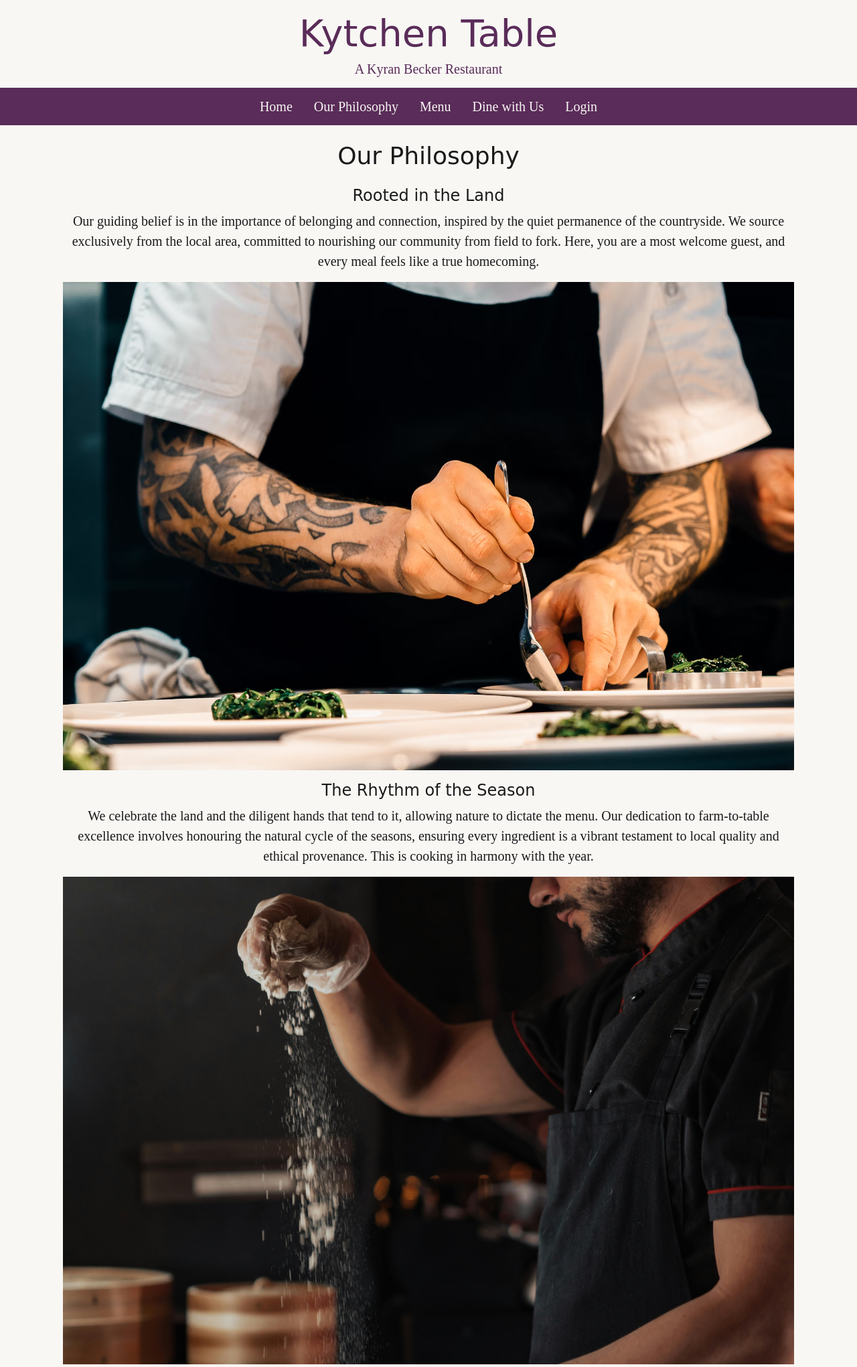
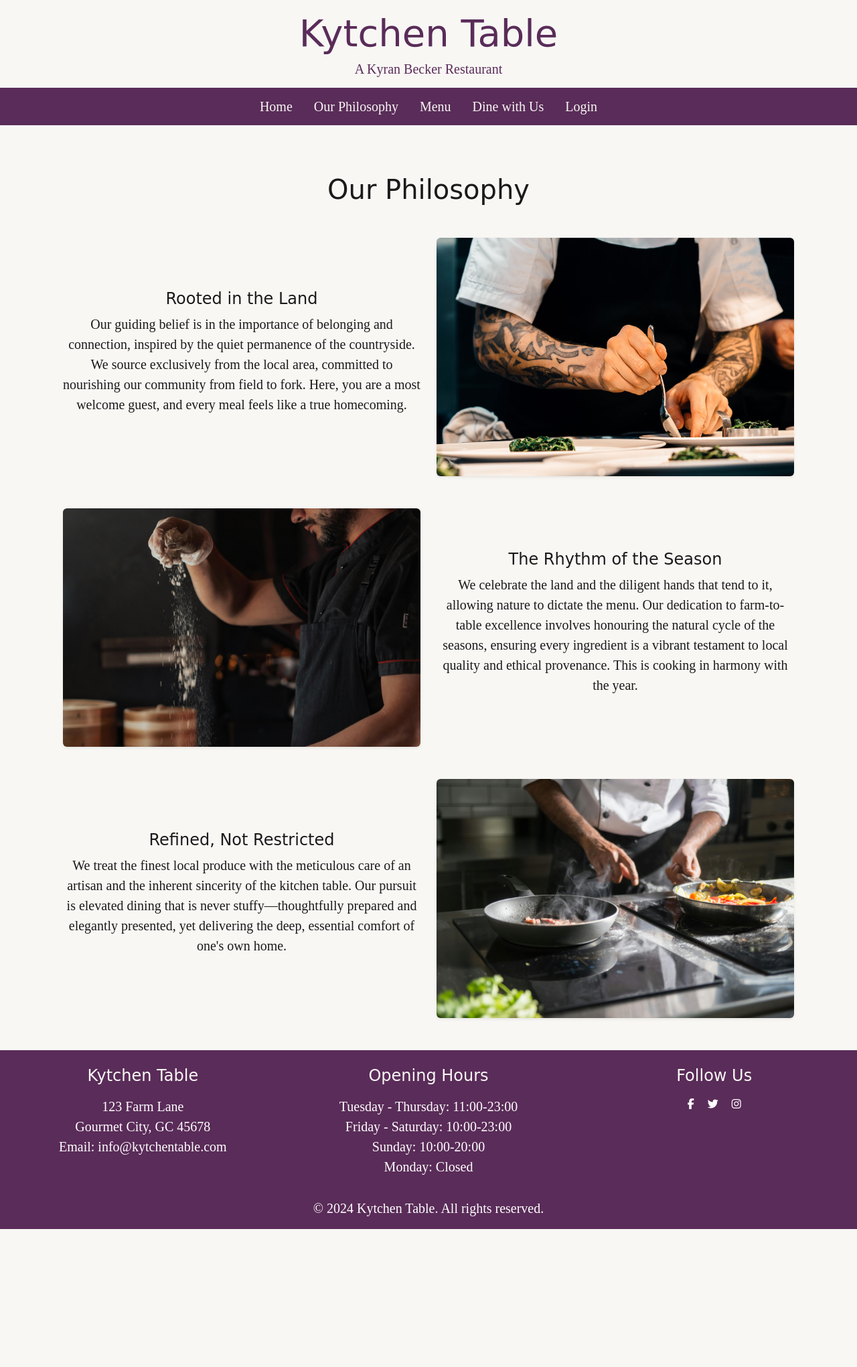
Before and after one commit to foster95/kytchentable, a Django app: page /philosophy/ in a window 1280 px wide. Shown: the top 2041 px of the page at 67% size. After the commit the page ends 1835 px from the top, so only its background shows below. Run offline with Django 4.2, Linux system fonts and the light colour scheme; some libraries are stand-ins or nearby versions; some web fonts are replaced.

Commit message:
change up layout for philosophy page so it shows stacked on desktops

```diff
--- a/philosophy/templates/philosophy/philosophy.html
+++ b/philosophy/templates/philosophy/philosophy.html
@@ -2,22 +2,54 @@
 {% load static %}
 {% block content %}
 
-<div class="container">
-    <h2>Our Philosophy</h2>
-    <div class="row mt-4">
-        <div class="col">
-            <h3>Rooted in the Land</h3>
-            <p>Our guiding belief is in the importance of belonging and connection, inspired by the quiet permanence of the countryside. We source exclusively from the local area, committed to nourishing our community from field to fork. Here, you are a most welcome guest, and every meal feels like a true homecoming.</p>
-            <img src="{% static '/images/chef-hands.avif' %}" class="img-fluid mb-3" alt="Chef's hands preparing food">
+<div class="container our-philosophy my-5">
+  <h2 class="text-center mb-5">Our Philosophy</h2>
 
-            <h3>The Rhythm of the Season</h3>
-            <p>We celebrate the land and the diligent hands that tend to it, allowing nature to dictate the menu. Our dedication to farm-to-table excellence involves honouring the natural cycle of the seasons, ensuring every ingredient is a vibrant testament to local quality and ethical provenance. This is cooking in harmony with the year.</p>
-            <img src="{% static '/images/chef-dusting.jpg' %}" class="img-fluid mb-3" alt="Chef dusting seasonal ingredients">
+  <div class="row align-items-center mb-5">
+    <div class="col-12 col-md-6">
+      <h3>Rooted in the Land</h3>
+      <p>
+        Our guiding belief is in the importance of belonging and connection, inspired by the quiet
+        permanence of the countryside. We source exclusively from the local area, committed to
+        nourishing our community from field to fork. Here, you are a most welcome guest, and every
+        meal feels like a true homecoming.
+      </p>
+    </div>
+    <div class="col-12 col-md-6">
+      <img src="{% static 'images/chef-hands.avif' %}" class="img-fluid rounded shadow-sm" alt="Chef's hands preparing food">
+    </div>
+  </div>
 
-            <h3>Refined, Not Restricted</h3>
-            <p>We treat the finest local produce with the meticulous care of an artisan and the inherent sincerity of the kitchen table. Our pursuit is elevated dining that is never stuffy—thoughtfully prepared and elegantly presented, yet delivering the deep, essential comfort of one's own home.</p>
-            <img src="{% static '/images/chef-cooking.jpg' %}" class="img-fluid mb-3" alt="Chef cooking in the kitchen">
+  <div class="row align-items-center mb-5 flex-md-row-reverse">
+    <div class="col-12 col-md-6">
+      <h3>The Rhythm of the Season</h3>
+      <p>
+        We celebrate the land and the diligent hands that tend to it, allowing nature to dictate the
+        menu. Our dedication to farm-to-table excellence involves honouring the natural cycle of the
+        seasons, ensuring every ingredient is a vibrant testament to local quality and ethical
+        provenance. This is cooking in harmony with the year.
+      </p>
+    </div>
+    <div class="col-12 col-md-6">
+      <img src="{% static 'images/chef-dusting.jpg' %}" class="img-fluid rounded shadow-sm" alt="Chef dusting seasonal ingredients">
+    </div>
+  </div>
+
+  <div class="row align-items-center mb-5">
+    <div class="col-12 col-md-6">
+      <h3>Refined, Not Restricted</h3>
+      <p>
+        We treat the finest local produce with the meticulous care of an artisan and the inherent sincerity
+        of the kitchen table. Our pursuit is elevated dining that is never stuffy—thoughtfully prepared and
+        elegantly presented, yet delivering the deep, essential comfort of one's own home.
+      </p>
+    </div>
+    <div class="col-12 col-md-6">
+      <img src="{% static 'images/chef-cooking.jpg' %}" class="img-fluid rounded shadow-sm" alt="Chef cooking in the kitchen">
+    </div>
+  </div>
 </div>
 
 
+
 {% endblock %}
--- a/static/css/style.css
+++ b/static/css/style.css
@@ -176,7 +176,6 @@ h3 {
     color: var(--tertiary-color);
 }
 
-/* Reservation Form Styling */
 .allergies-list {
     padding-left: 4rem;
 }
@@ -241,4 +240,28 @@ h3 {
         font-size: 1.5rem;
     }
 
+    .reservation-form .mx-auto {
+        font-size: 1.25rem;
+    }
+
 }
+
+/* Medium devices */
+@media screen and (min-width: 769px){
+
+    #hero-image {
+        height: 40vh;
+    }
+
+    .our-philosophy img {
+        max-height: 45vh;
+    }
+
+    h2 {
+        font-size: 2.5rem;
+    }
+
+    footer p {
+        font-size: 1.15rem;
+    }
+}
--- a/templates/account/logout.html
+++ b/templates/account/logout.html
@@ -14,7 +14,7 @@
         {% endif %}
         <!--Redirect user to log out confirmation page-->
         <input type="hidden" name="next" value="{% url 'logout_success' %}"/>
-        <button class="btn btn-dark w-30 py-2 mt-2" type="submit">{% trans 'Sign Out' %}</button>
+        <button class="btn btn-dark w-30 py-2 mt-2 mb-4" type="submit">{% trans 'Sign Out' %}</button>
     </form>
 </div>
 {% endblock %}
--- a/templates/account/logout_success.html
+++ b/templates/account/logout_success.html
@@ -4,6 +4,6 @@
 <div class="container text-center mt-5 logout-success-page">
     <h2 class="mb-3">You’ve been signed out</h2>
     <p>To log back in please <a href="{% url 'account_login' %}">click here</a></p>
-    <a href="/" class="btn btn-outline-secondary py-2 px-4 ms-2">Return Home</a>
+    <a href="/" class="btn btn-outline-secondary py-2 px-4 ms-2 mb-4">Return Home</a>
 </div>
 {% endblock %}
--- a/templates/base.html
+++ b/templates/base.html
@@ -76,6 +76,14 @@
         </div>
     </nav>
 
+    {% if messages %}
+    {% for message in messages %}
+    <div class="alert alert-{{ message.tags }} text-center">
+        {{ message }}
+    </div>
+    {% endfor %}
+    {% endif %}
+
 
 <!-- Page Content-->
 <main class="container mt-4">
@@ -96,10 +104,10 @@
 
             <div class="col-md-4 mb-3">
                 <h3 class="footer-details mb-3">Opening Hours</h5>
-                <p>Tuesday - Thursday: 11:00 AM - 10:00 PM
-                    <br>Friday - Saturday: 10:00 AM - 11:00 PM
-                    <br>Sunday - 10:00 AM - 8:00 PM
-                    <br>Monday - Closed</p>
+                <p>Tuesday - Thursday: 11:00-23:00
+                    <br>Friday - Saturday: 10:00-23:00
+                    <br>Sunday: 10:00-20:00
+                    <br>Monday: Closed</p>
             </div>
 
             <div class="col-md-4 mb-3">
```
Also changed, not shown: reserve/templates/reserve/reserve.html (+0 -12 lines), reserve/views.py (+7 -0 lines).
